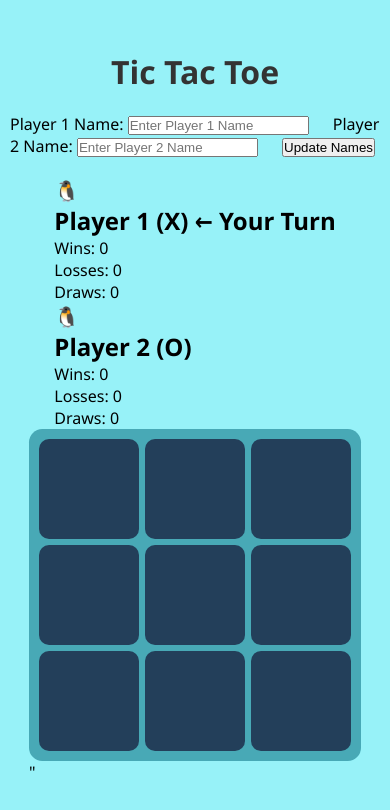
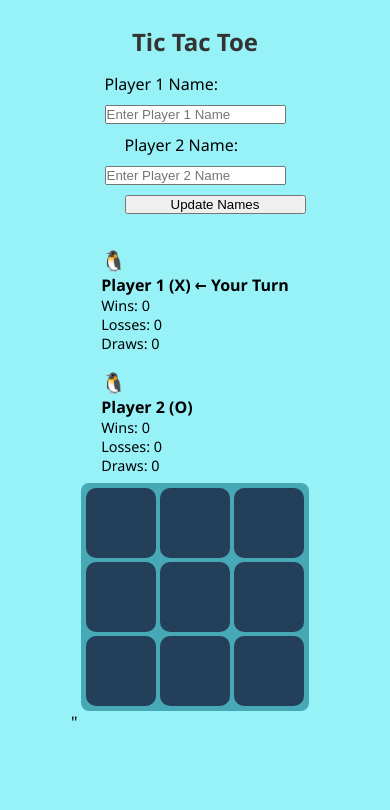
Before and after one commit to MrAman-2503/tic-tac-toe, a plain HTML site: page index.html in a window 390 px wide. Drawn offline with Linux system fonts and the light colour scheme.

Commit message:
Add files via upload

```diff
--- a/style.css
+++ b/style.css
@@ -122,3 +122,64 @@ h1 {
     padding: 10px;
     transition: background-color 0.3s ease, border-color 0.3s ease;
 }
+
+/* Responsive styles for phone devices */
+@media (max-width: 600px) {
+    body {
+        padding: 5px;
+        margin-top: 10px;
+    }
+
+    h1 {
+        font-size: 1.5rem;
+        margin: 10px 0;
+    }
+
+    #playerNameInput {
+        display: flex;
+        flex-direction: column;
+        align-items: stretch;
+        margin-bottom: 15px;
+    }
+
+    #playerNameInput label,
+    #playerNameInput input,
+    #playerNameInput button {
+        margin: 5px 0;
+        width: 100%;
+        box-sizing: border-box;
+    }
+
+    #game {
+        width: 100%;
+        padding: 0 10px;
+    }
+
+    .board {
+        grid-template-columns: repeat(3, 70px);
+        grid-template-rows: repeat(3, 70px);
+        gap: 4px;
+        padding: 5px;
+        border-radius: 8px;
+    }
+
+    .cell {
+        width: 70px;
+        height: 70px;
+        font-size: 40px;
+    }
+
+    #restartButton {
+        font-size: 16px;
+        padding: 8px 16px;
+    }
+
+    .player {
+        font-size: 0.9rem;
+        padding: 8px;
+    }
+
+    .player h2 {
+        font-size: 1rem;
+    }
+}
```
